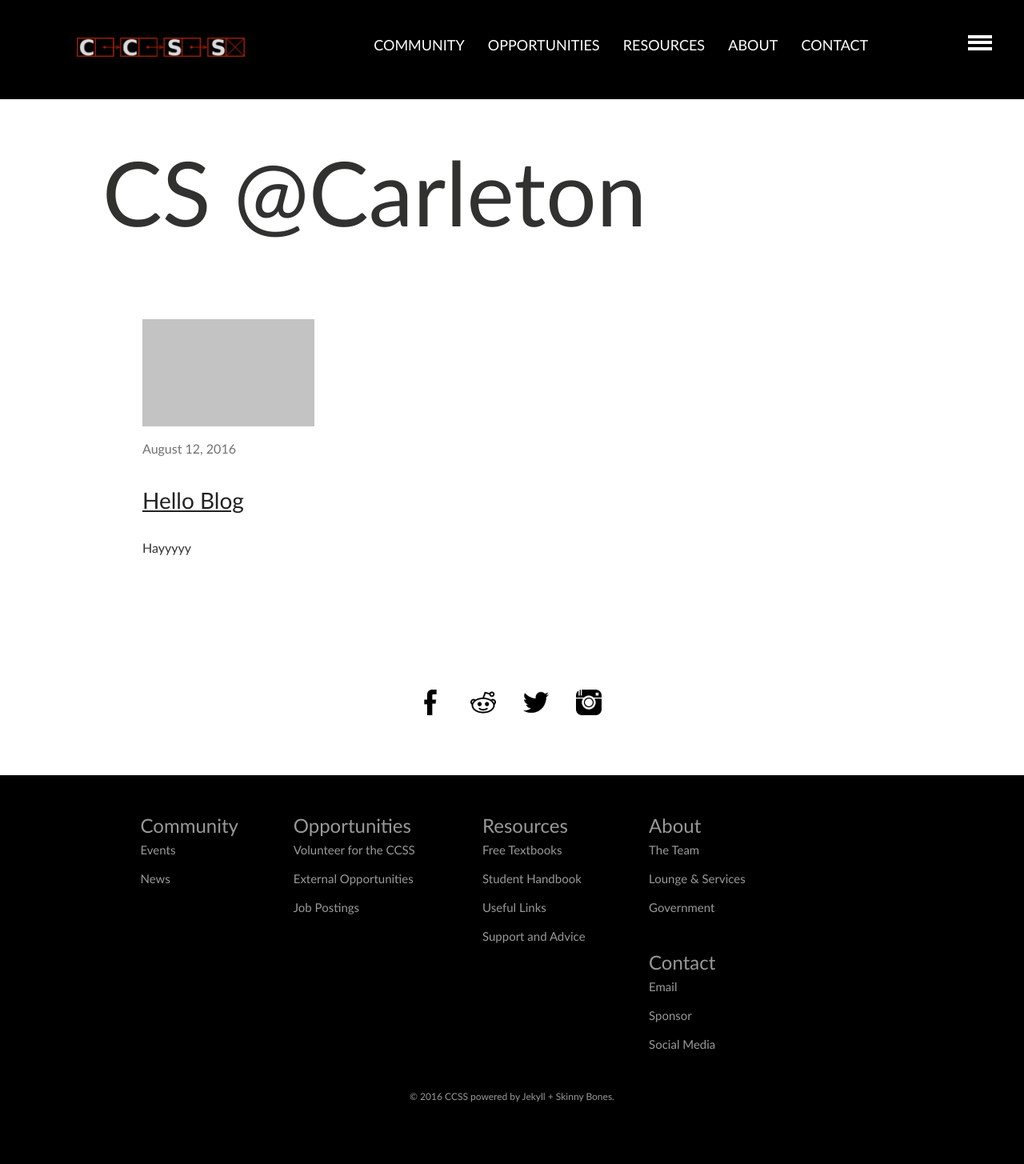
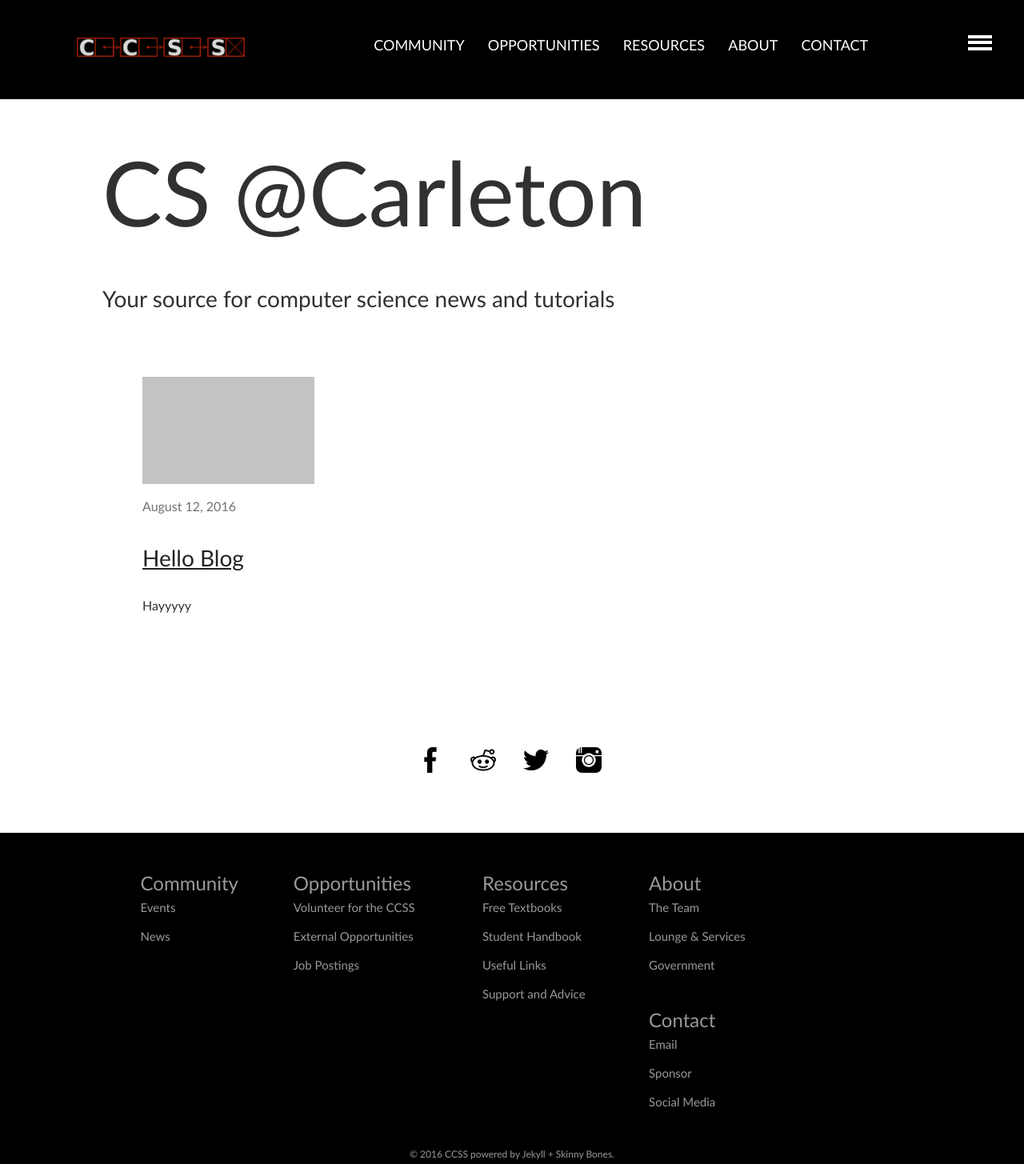
Before and after one commit to brittnylapierre/ccss_web, a Jekyll site: the page built from community/news/index.md, in a window 1280 px wide. Shown: the whole page at 80% size. Built offline with Jekyll 4.4.1, drawn with Linux system fonts in a browser that asks for light colours.

Commit message:
Updated index.md

```diff
--- a/community/news/index.md
+++ b/community/news/index.md
@@ -6,6 +6,7 @@ published: true
 ---
 <div class='content-wrap'>
 	<h1 class='big-page-title'>CS @Carleton</h1>
+    <h3>Your source for computer science news and tutorials</h3>
 	<div class="tiles">
 	{% for post in site.categories.blog %}
   		{% include post-grid.html %}
```
